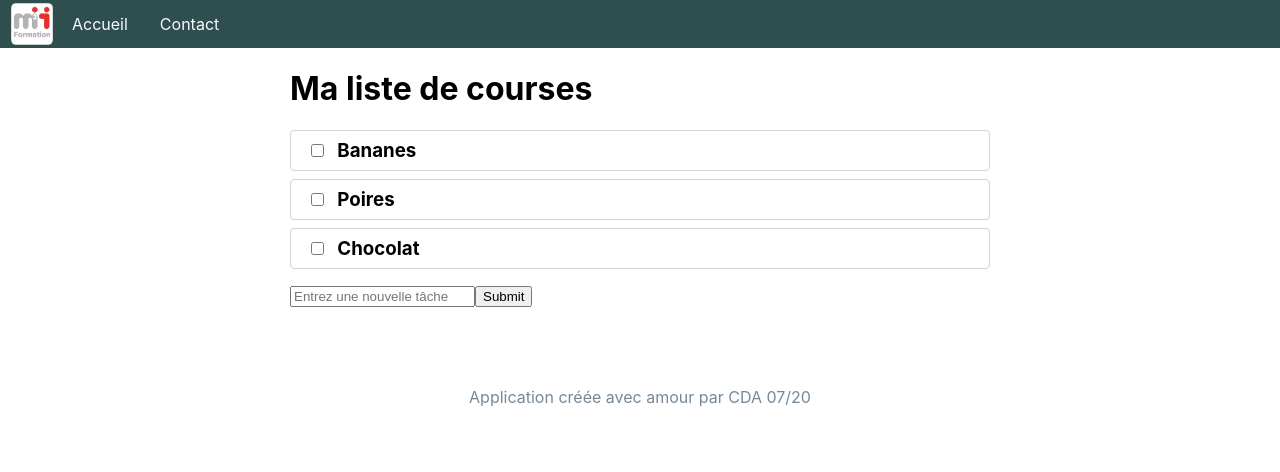
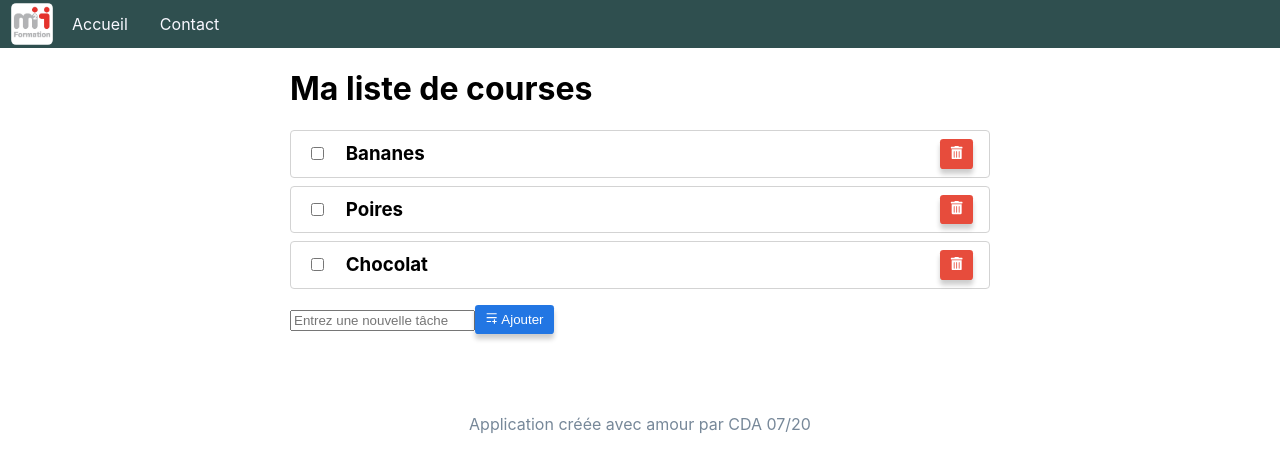
Before and after one commit to M2i-CDA-0720-Grenoble/s20-mobile-react-intro, a React (Create React App) app: page / in a window 1280 px wide. Shown: the top 472 px of the page. Built offline with nearby package versions, Linux system fonts and the light colour scheme.

Commit message:
Add button component

```diff
--- a/package.json
+++ b/package.json
@@ -8,6 +8,7 @@
     "@testing-library/user-event": "^12.1.10",
     "react": "^17.0.1",
     "react-dom": "^17.0.1",
+    "react-icons": "^4.1.0",
     "react-scripts": "4.0.1",
     "web-vitals": "^0.2.4"
   },
--- a/src/App.jsx
+++ b/src/App.jsx
@@ -1,7 +1,8 @@
 import './App.css';
 
 import { useState } from 'react';
-import { Layout, TodoList } from './components';
+import { RiMenuAddLine } from 'react-icons/ri';
+import { Button, Layout, TodoList } from './components';
 
 // Cette façon d'écrire des fonctions est la nouvelle écriture en ES6
 // Ces deux écritures sont équivalentes:
@@ -46,7 +47,9 @@ const App = () => {
           onChange={(event) => setNewTodo(event.target.value)}
           value={newTodo}
         />
-        <input type="submit" />
+        <Button color="blue" dark>
+          <RiMenuAddLine /> Ajouter
+        </Button>
       </form>
     </Layout>
   );
--- /dev/null
+++ b/src/components/Button.css
@@ -0,0 +1,60 @@
+.Button {
+    position: relative;
+    border: none;
+    border-radius: .25em;
+    cursor: pointer;
+    padding: .5em .75em;
+    z-index: 1;
+    -webkit-box-shadow: 0px 5px 5px 0px rgba(0,0,0,0.2);
+    box-shadow: 0px 5px 5px 0px rgba(0,0,0,0.2);
+    transition: transform .1s ease,
+        box-shadow .1s ease,
+        -webkit-box-shadow .1s ease
+    ;
+}
+
+.Button:after {
+    position: absolute;
+    content: '';
+    width: 50%;
+    top: 0;
+    bottom: 0;
+    left: 25%;
+    opacity: 0;
+    background-color: white;
+    z-index: -1;
+    border-radius: inherit;
+    transition:
+        opacity .3s ease,
+        width .3s ease,
+        left .3s ease
+    ;
+}
+
+.Button:hover:after {
+    width: 100%;
+    left: 0;
+    opacity: .3;
+}
+
+.Button:focus {
+    outline: none;
+}
+
+.Button:active {
+    transform: translateY(2px);
+    -webkit-box-shadow: 0px 5px 5px 0px rgba(0,0,0,0.1);
+    box-shadow: 0px 5px 5px 0px rgba(0,0,0,0.1);
+}
+
+.Button.dark {
+    color: white;
+}
+
+.Button.red {
+    background-color: #E74C3C;
+}
+
+.Button.blue {
+    background-color: #2276E3;
+}
--- /dev/null
+++ b/src/components/Button.jsx
@@ -0,0 +1,9 @@
+import './Button.css';
+
+const Button = ({ children, color, dark }) =>
+  <button className={'Button ' + color + (dark ? ' dark' : '')}>
+    {children}
+  </button>
+;
+
+export default Button;
--- a/src/components/Todo.css
+++ b/src/components/Todo.css
@@ -14,15 +14,19 @@
 }
 
 .Todo-check {
-    margin-right: 1em;
     cursor: pointer;
 }
 
 .Todo-text {
-    margin: 0;
+    margin: 0 1em;
+    flex-grow: 1;
 }
 
 .Todo-text.done {
     color: lightgrey;
     text-decoration: line-through;
 }
+
+.Todo-icons {
+
+}
--- a/src/components/Todo.jsx
+++ b/src/components/Todo.jsx
@@ -1,5 +1,7 @@
+import './Todo.css';
 import { useState } from 'react';
-import './Todo.css';
+import { FaTrashAlt } from "react-icons/fa";
+import { Button } from '.';
 
 // On peut "extraire" des propriétés des object JavaScript et les assigner
 // automatiquement à des variables portant le même nom avec l'écriture:
@@ -17,6 +19,11 @@ const Todo = ({ text }) => {
     <li className="Todo">
       <input type="checkbox" className="Todo-check" onChange={(event) => setDone(event.target.checked)} />
       <h3 className={ 'Todo-text' + (done ? ' done' : '') }>{text}</h3>
+      <div className="Todo-icons">
+        <Button color="red" dark>
+          <FaTrashAlt />
+        </Button>
+      </div>
     </li>
   );
 }
--- a/src/components/index.js
+++ b/src/components/index.js
@@ -3,3 +3,4 @@ export { default as Footer } from './Footer';
 export { default as Layout } from './Layout';
 export { default as Todo } from './Todo';
 export { default as TodoList } from './TodoList';
+export { default as Button } from './Button';
```
Also changed, not shown: 1 other file (tests, documents, lock files or other folders).
